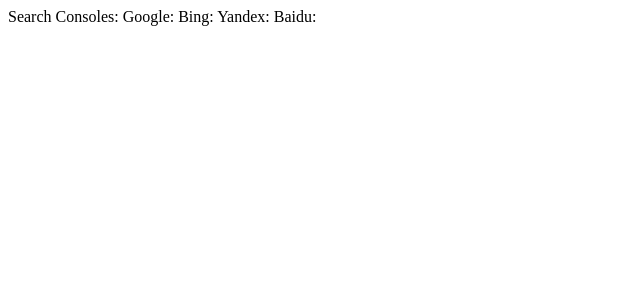
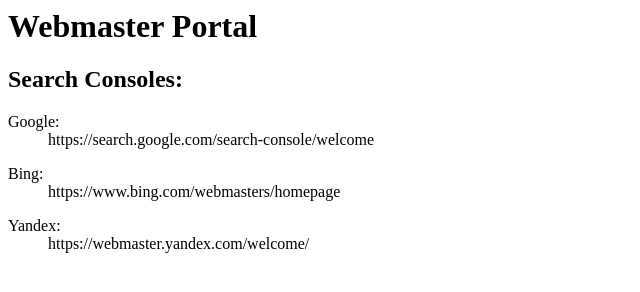
Before and after one commit to webmasterbits/portal, a plain HTML site: page index.html in a window 1280 px wide. Shown: the whole page, without its empty margins (0-640 px from the left). Drawn offline with Linux system fonts and the light colour scheme.

Commit message:
Update index.html

```diff
--- a/index.html
+++ b/index.html
@@ -1,5 +1,18 @@
-Search Consoles:
-Google:
-Bing:
-Yandex:
-Baidu:
+
+<h1>Webmaster Portal</h1>
+
+<h2>Search Consoles:</h2>
+<dl>
+  <dt>Google: </dt>
+  <dd>https://search.google.com/search-console/welcome</dd>
+</dl>
+
+<dl>
+  <dt>Bing: </dt>
+  <dd>https://www.bing.com/webmasters/homepage</dd>
+</dl>
+
+<dl>
+  <dt>Yandex: </dt>
+  <dd>https://webmaster.yandex.com/welcome/</dd>
+</dl>
```
